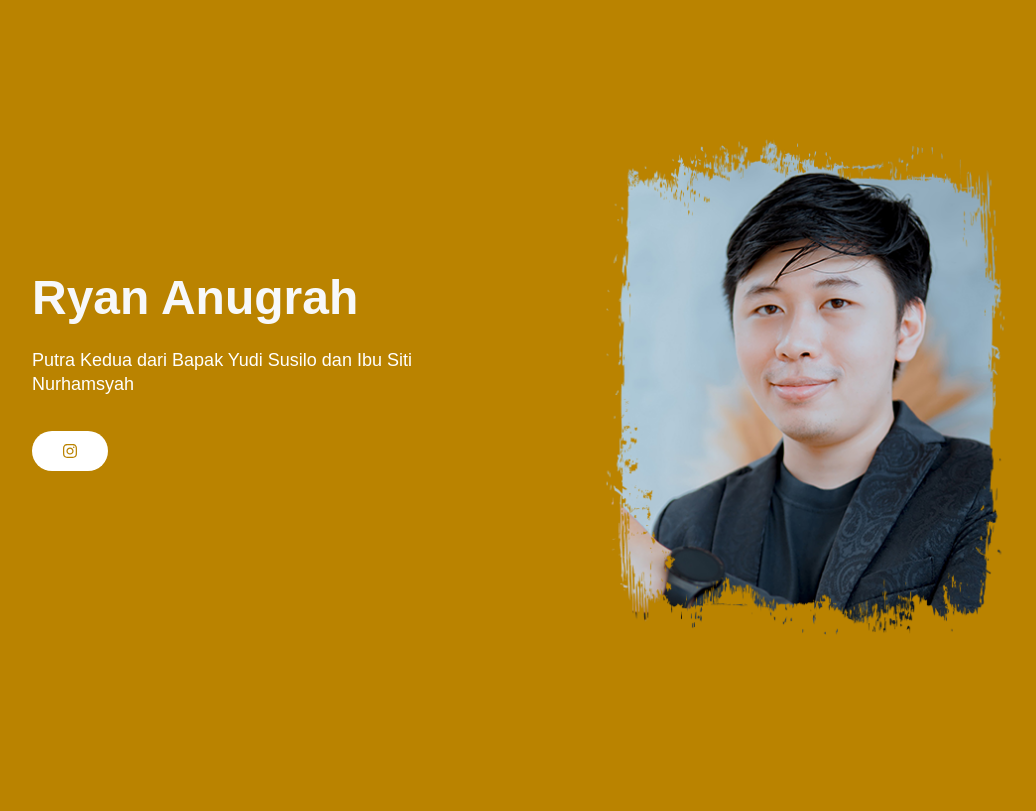
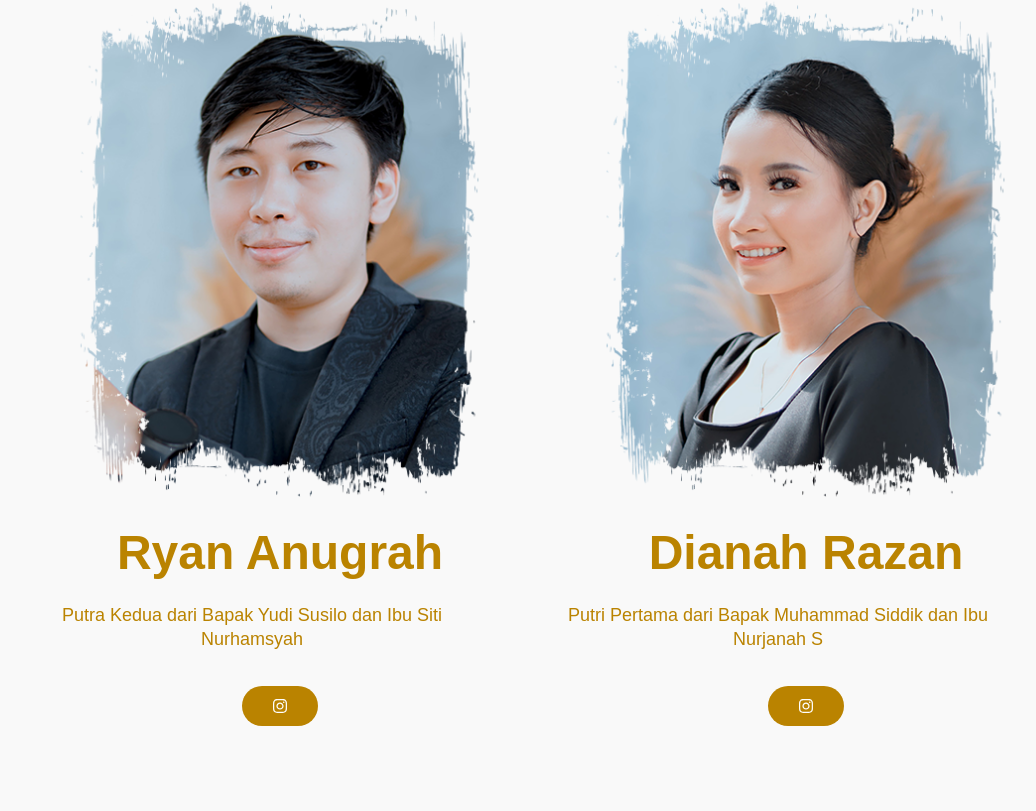
Before and after one commit to hargunanayr/wiljes, a React (Create React App) app: page / in a window 1280 px wide. Shown: the part 829-1640 px from the top of the page, without its empty margins (97-1133 px from the left). Built offline with nearby package versions, Linux system fonts and the light colour scheme; a web font is replaced by a local one.

Commit message:
Revisi InfoSection

```diff
--- a/package.json
+++ b/package.json
@@ -10,6 +10,7 @@
     "react": "^18.2.0",
     "react-countdown": "^2.3.2",
     "react-countdown-circle-timer": "^3.0.9",
+    "react-cover-page": "^3.0.11",
     "react-dom": "^18.2.0",
     "react-icons": "^4.4.0",
     "react-router-dom": "^6.3.0",
--- a/src/App.css
+++ b/src/App.css
@@ -4,3 +4,15 @@
   padding: 0;
   font-family: 'Encode Sans Expanded', sans-serif;
 }
+
+.removeScroll {
+  overflow: hidden;
+}
+
+.addScroll {
+  overflow: auto;
+}
+
+.hidebutton {
+  opacity: 0;
+}
--- a/src/components/HeroSection/HeroElements.js
+++ b/src/components/HeroSection/HeroElements.js
@@ -84,7 +84,8 @@ export const HeroP = styled.p`
 
 export const HeroBtnWrapper = styled.div`
     margin-top: 32px;
-    display: flex;
+    /* display: flex; */
+    display: ${({hidebutton}) => (hidebutton ? "none" : "flex")};
     flex-direction: column;
     align-items: center;
 `;
--- a/src/components/HeroSection/index.js
+++ b/src/components/HeroSection/index.js
@@ -3,13 +3,16 @@ import React, {useState} from 'react'
 import Video from '../../videos/video-2.mp4'
 import { Button } from '../ButtonElements'
 import { HeroContainer, HeroBg, VideoBg, HeroContent, HeroH1, HeroP, HeroBtnWrapper, ArrowForward, ArrowRight } from './HeroElements'
+import '../../App.css'
 
-const Hero = () => {
+const Hero = ( {changeStyle, buttonClick, hidebutton} ) => {
   const [hover, setHover] = useState(false)
 
   const onHover = () => {
     setHover(!hover)
   }
+
+
 
   return (
     <HeroContainer>
@@ -19,8 +22,8 @@ const Hero = () => {
       <HeroContent>
         <HeroH1>Ryan & Dianah</HeroH1>
         <HeroP>2 Januari 2022</HeroP>
-        <HeroBtnWrapper>
-          <Button to="about" onMouseEnter={onHover} onMouseLeave={onHover} primary={true} dark={false} smooth="true" duration={1200} spy={true} exact='true' offset={-80} activeClass="active">
+        <HeroBtnWrapper hidebutton={hidebutton}>
+          <Button to="about" onMouseEnter={onHover} onMouseLeave={onHover} primary={1} dark={0} smooth="true" duration={1200} spy={true} exact='true' offset={-80} activeClass="active" onClick={() => {changeStyle(); buttonClick();}}>
             Open Invitation! {hover ?  <ArrowForward /> : <ArrowRight />}
           </Button>
         </HeroBtnWrapper>
--- a/src/components/InfoSection/Data.js
+++ b/src/components/InfoSection/Data.js
@@ -5,9 +5,9 @@ import { FaInstagram } from 'react-icons/fa'
 
 export const homeOjbOne = {
     id: 'about',
-    lightBg: false,
-    lightText: true,
-    lightTextDesc: true,
+    lightBg: true,
+    lightText: false,
+    lightTextDesc: false,
     topLine: '',
     headline: 'Ryan Anugrah',
     description: 'Putra Kedua dari Bapak Yudi Susilo dan Ibu Siti Nurhamsyah',
@@ -15,9 +15,14 @@ export const homeOjbOne = {
     imgStart: false,
     img: require('../../images/PP1.png'),
     alt: 'Img1',
-    dark: true,
-    primary: false,
-    darkText: false
+    dark: false,
+    primary: true,
+    darkText: true,
+    headline2: 'Dianah Razan',
+    description2: 'Putri Pertama dari Bapak Muhammad Siddik dan Ibu Nurjanah S',
+    topLine2: '',
+    img2: require('../../images/PP2.png'),
+    alt2: 'Img2'
 };
 
 export const homeOjbTwo = {
--- a/src/components/InfoSection/InfoElements.js
+++ b/src/components/InfoSection/InfoElements.js
@@ -6,6 +6,10 @@ export const InfoContainer = styled.div`
 
     @media screen and (max-width: 768px) {
         padding: 100px 0;
+    }
+
+    @media screen and (max-width: 480px) {
+        height: 1300px;
     }
 `;
 
@@ -52,6 +56,8 @@ export const TextWrapper = styled.div`
     max-width: 540px;
     padding-top: 0;
     padding-bottom: 60px;
+    text-align: center;
+    justify-content: center;
 `;
 
 export const TopLine = styled.p`
@@ -86,7 +92,7 @@ export const Subtitle = styled.p`
 
 export const BtnWrap = styled.div`
     display: flex;
-    justify-content: flex-start;
+    justify-content: center;
 `;
 
 export const ImgWrap = styled.div`
--- a/src/components/InfoSection/index.js
+++ b/src/components/InfoSection/index.js
@@ -5,13 +5,16 @@ import { InfoContainer, InfoWrapper, InfoRow, Column1, Column2, TextWrapper, Top
 
 import { Button } from '../ButtonElements'
 
-const InfoSection = ({ lightBg, id, imgStart, topLine, lightText, headline, darkText, description, buttonLabel, img, alt, primary, dark, dark2}) => {
+const InfoSection = ({ lightBg, id, imgStart, topLine, lightText, headline, darkText, description, buttonLabel, img, alt, primary, dark, dark2, img2, alt2, topLine2, headline2, description2}) => {
   return (
     <>
         <InfoContainer lightBg={lightBg} id={id}>
             <InfoWrapper>
                 <InfoRow imgStart={imgStart}>
                     <Column1>
+                        <ImgWrap>
+                            <Img src={img} alt={alt}/>
+                        </ImgWrap>
                         <TextWrapper>
                             <TopLine lightText={lightText}>{topLine}</TopLine>
                             <Heading lightText={lightText}>{headline}</Heading>
@@ -23,8 +26,16 @@ const InfoSection = ({ lightBg, id, imgStart, topLine, lightText, headline, dark
                     </Column1>
                     <Column2>
                         <ImgWrap>
-                            <Img src={img} alt={alt}/>
+                            <Img src={img2} alt={alt2}/>
                         </ImgWrap>
+                        <TextWrapper>
+                            <TopLine lightText={lightText}>{topLine2}</TopLine>
+                            <Heading lightText={lightText}>{headline2}</Heading>
+                            <Subtitle darkText={darkText}>{description2}</Subtitle>
+                            <BtnWrap>
+                                <Button to="home" smooth="true" duration={500} spy={true} exact="true" offset={-80} primary={primary ? 1 : 0} dark={dark ? 1 : 0} dark2={dark2 ? 1 : 0}>{buttonLabel}</Button>
+                            </BtnWrap>
+                        </TextWrapper>
                     </Column2>
                 </InfoRow>
             </InfoWrapper>
--- a/src/components/Navbar/NavbarElements.js
+++ b/src/components/Navbar/NavbarElements.js
@@ -14,10 +14,10 @@ export const Nav = styled.nav`
     position: sticky;
     top: 0;
     z-index: 10;
-    transition: 0.5s all ease-in-out;
+    transition: all 0.5s all ease-in-out;
 
     @media screen and (max-width: 960px) {
-        transition: 0.8s all ease;
+        transition: all 0.8s all ease;
     }
 `;
 
--- a/src/components/Navbar/index.js
+++ b/src/components/Navbar/index.js
@@ -8,7 +8,7 @@ const Navbar = ({ toggle }) => {
     const [scrollNav, setScrollNav] = useState(false)
 
     const changeNav = () => {
-        if( window.scrollY > 690 ) {
+        if( window.scrollY > 70 ) {
             setScrollNav(true)
         } else {
             setScrollNav(false)
--- a/src/pages/index.js
+++ b/src/pages/index.js
@@ -1,9 +1,10 @@
+import '../App.css'
 import React, {useState} from 'react'
 import Navbar from "../components/Navbar";
 import Sidebar from "../components/Sidebar";
 import HeroSection from '../components/HeroSection';
 import InfoSection from '../components/InfoSection';
-import { homeOjbOne, homeOjbThree, homeOjbTwo } from '../components/InfoSection/Data';
+import { homeOjbOne } from '../components/InfoSection/Data';
 import Services from '../components/Services';
 import Footer from '../components/Footer';
 import Countdown from '../components/Countdown';
@@ -15,15 +16,25 @@ const Home = () => {
         setIsOpen(!isOpen)
     }
 
+    const [overflow, setOverflow] = useState(document.body.classList.add('removeScroll'))
+
+    const changeStyle = () => {
+      setOverflow(document.body.classList.add('addScroll'))
+    }
+
+    const [hidebutton, setHidebutton] = useState(false)
+
+    const buttonClick = () => {
+        setHidebutton(!hidebutton)
+    }
+
     return (
         <>
-            <Sidebar isOpen={isOpen} toggle={toggle} />
-            <Navbar toggle={toggle} />
-            <HeroSection />
+            {/* <Sidebar isOpen={isOpen} toggle={toggle} /> */}
+            {/* <Navbar toggle={toggle} /> */}
+            <HeroSection overflow={overflow} changeStyle={changeStyle} hidebutton={hidebutton} buttonClick={buttonClick}/>
             <InfoSection {...homeOjbOne} />
-            <InfoSection {...homeOjbTwo} />
             <Services />
-            <InfoSection {...homeOjbThree} />
             <Countdown />
             <Footer />
         </>
```
Also changed, not shown: 1 other file (tests, documents, lock files or other folders).
